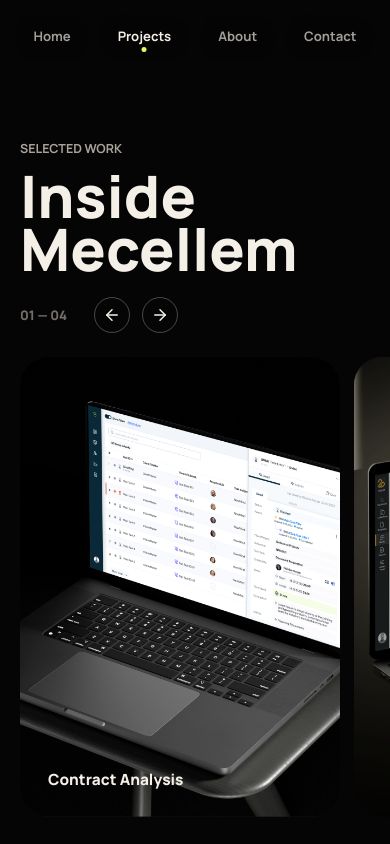
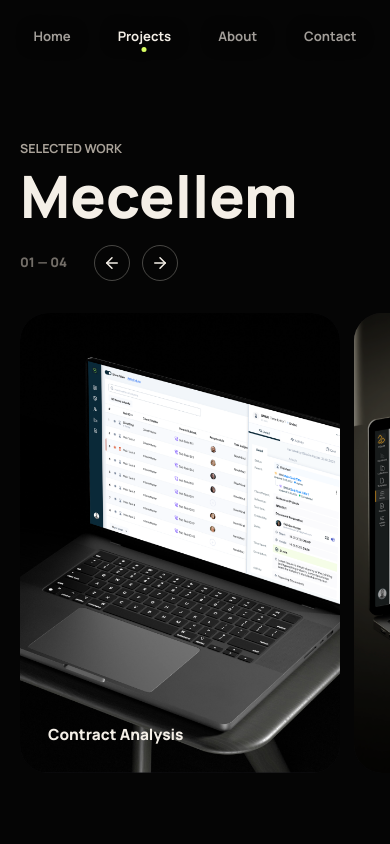
Before and after one commit to MerseGulsum/MerseGulsum.github.io, a Next.js app: page /projects/ai-product-experiment in a window 390 px wide. Shown: the top 844 px of the page. Built offline with nearby package versions, Linux system fonts and the light colour scheme.

Commit message:
Adjust Mecellem showcase heading spacing

```diff
--- a/app/globals.css
+++ b/app/globals.css
@@ -2093,7 +2093,7 @@ main {
   .mecellem-showcase__header {
     display: grid;
     gap: 22px;
-    margin-bottom: 24px;
+    margin-bottom: 32px;
   }
 
   .mecellem-showcase__header h1 {
--- a/components/MecellemCaseStudy.tsx
+++ b/components/MecellemCaseStudy.tsx
@@ -72,7 +72,7 @@ export function MecellemCaseStudy() {
         <div className="mecellem-showcase__header">
           <div>
             <p className="eyebrow">Selected Work</p>
-            <h1 id="mecellem-showcase-title">Inside Mecellem</h1>
+            <h1 id="mecellem-showcase-title">Mecellem</h1>
           </div>
           <div className="mecellem-showcase__controls" aria-label="Mecellem showcase controls">
             <span className="mecellem-showcase__index">
```
